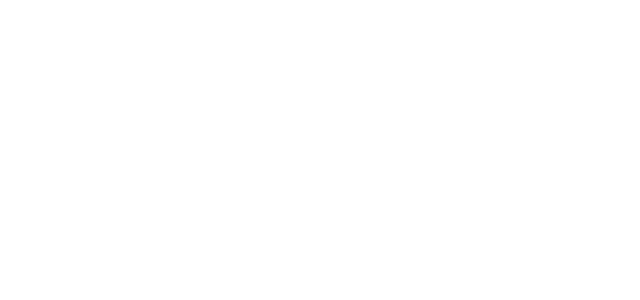
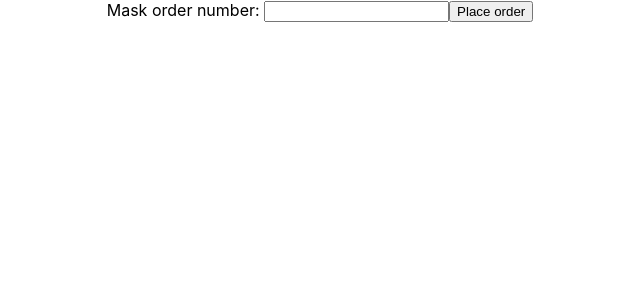
Before and after one commit to CodecoolGlobal/mask-stock-javascript-gerigol, a React (Create React App) app in the folder client/: page / in a window 1280 px wide. Shown: the top 300 px of the page, without its empty margins (320-960 px from the left). Built offline with nearby package versions, Linux system fonts and the light colour scheme.

Commit message:
Add order form

```diff
--- a/client/src/App.js
+++ b/client/src/App.js
@@ -1,9 +1,11 @@
 import './App.css';
+import Order from './Order';
+
 
 function App() {
   return (
     <div className="App">
-
+      < Order />
     </div>
   );
 }
--- /dev/null
+++ b/client/src/Order.js
@@ -0,0 +1,17 @@
+import React, { useState } from 'react'
+
+
+const Order = () => {
+
+  return (
+    <div>
+      <form >
+        <label htmlFor="masks">Mask order number: </label>
+        <input type="number" name="masks" />
+        <button >Place order</button>
+      </form>
+    </div>
+  )
+}
+
+export default Order
```
Also changed, not shown: 1 other file (tests, documents, lock files or other folders).
